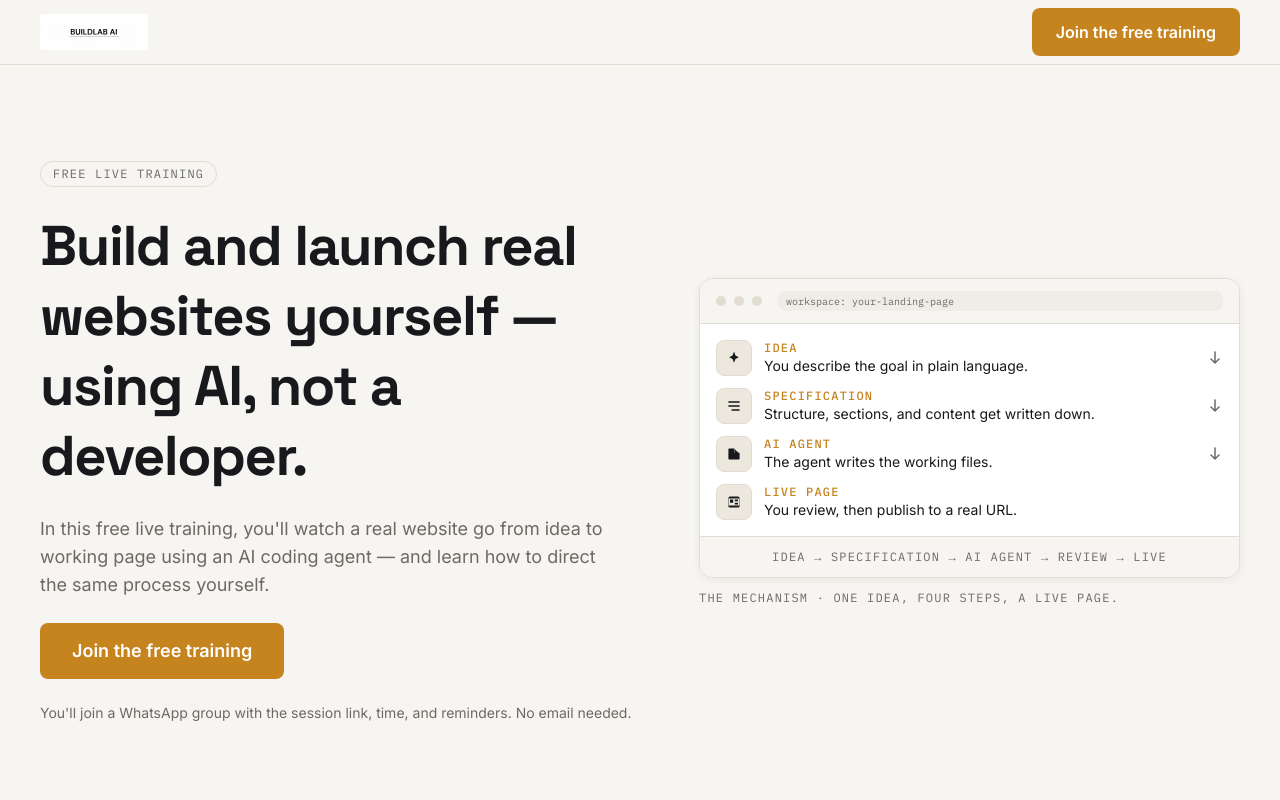
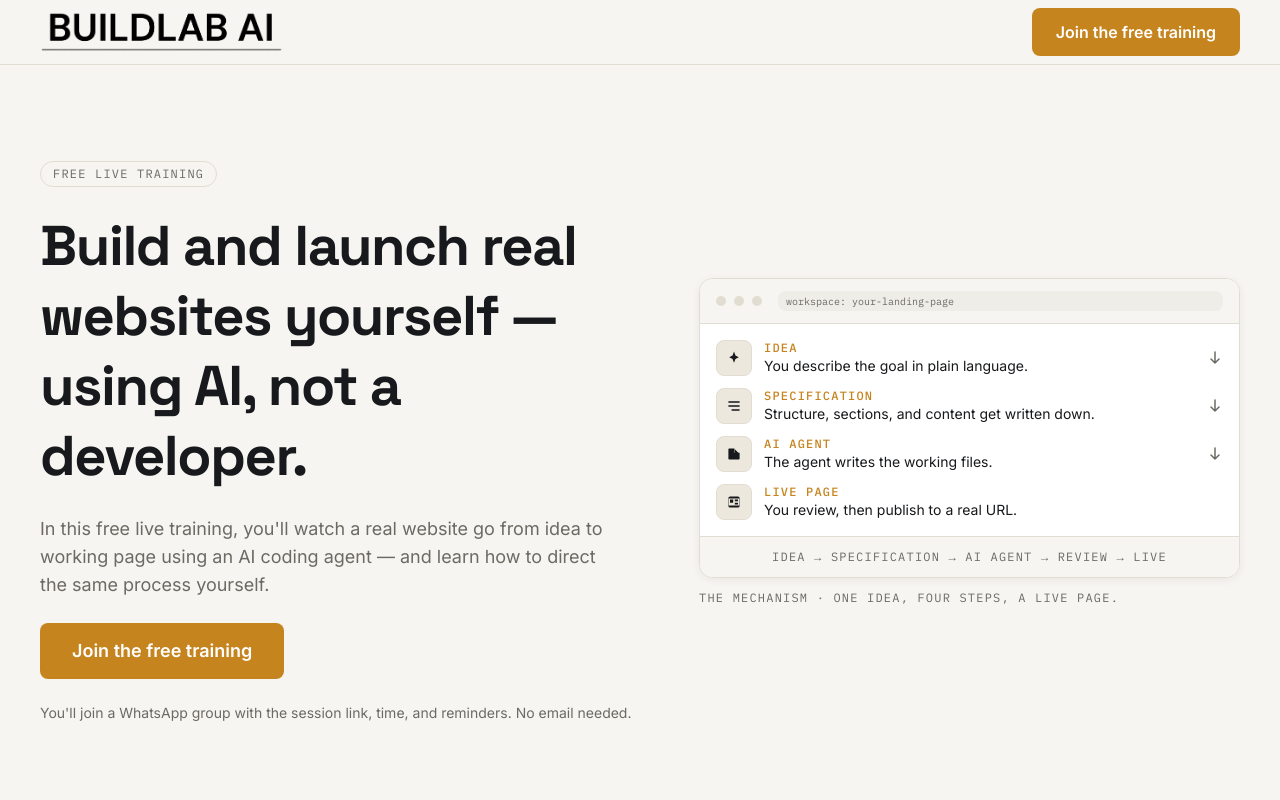
Before and after one commit to Abass1998/ai-web-build-landing, a Next.js app: page / in a window 1280 px wide. Shown: the top 800 px of the page. Built offline with nearby package versions, Linux system fonts and the light colour scheme; no server answers.

Commit message:
Enlarge logo and use transparent-background version in header

```diff
--- a/components/layout/Header.tsx
+++ b/components/layout/Header.tsx
@@ -1,4 +1,4 @@
-import buildLabLogo from "@/Images/BuildLab_logo.svg";
+import buildLabLogo from "@/Images/BuildLab_logo_clean.png";
 import { header } from "@/content/copy";
 import { CTAButton } from "@/components/ui/CTAButton";
 
@@ -9,7 +9,7 @@ export function Header() {
         <img
           src={buildLabLogo.src}
           alt="BuildLab AI"
-          className="h-8 w-auto md:h-9"
+          className="h-9 w-auto md:h-10"
         />
         <CTAButton location="header" size="default">
           {header.cta}
```
Also changed, not shown: Images/BuildLab_logo_clean.png (added).
